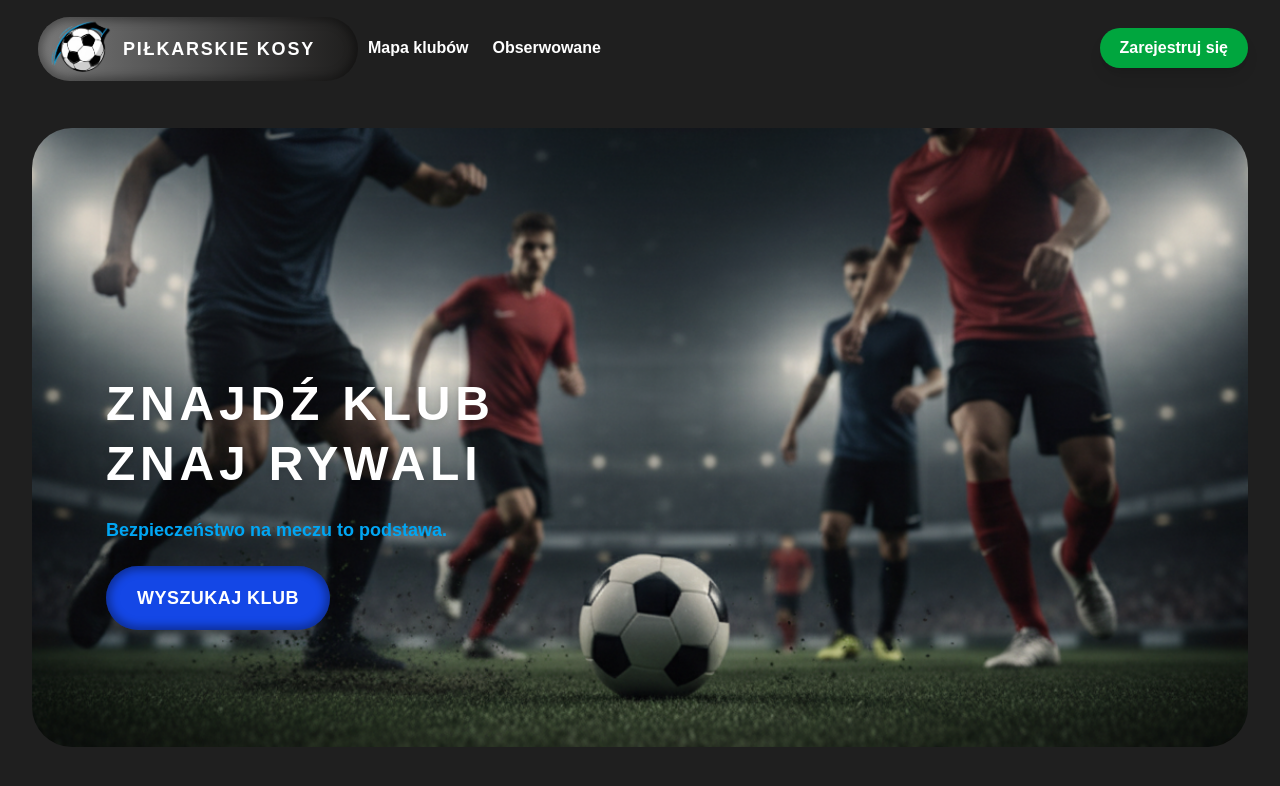
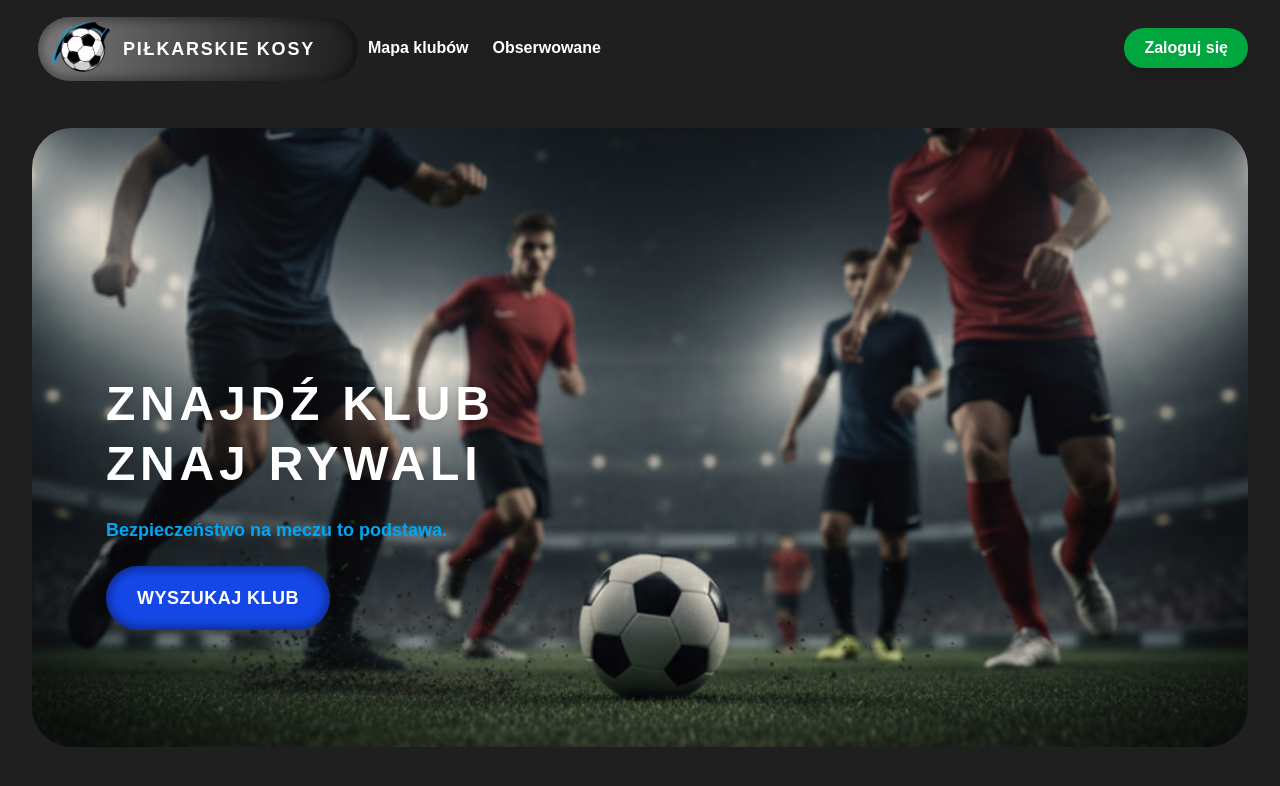
Before and after one commit to kamilpasierski/projekt-kosy, a React (Vite) app in the folder frontend/: page / in a window 1280 px wide. Shown: the top 786 px of the page. Built offline with nearby package versions, Linux system fonts and the light colour scheme; the HTML template or start-up script is replaced by a standard one.

Commit message:
change auth views order

```diff
--- a/frontend/src/scenes/auth/index.tsx
+++ b/frontend/src/scenes/auth/index.tsx
@@ -298,7 +298,7 @@ const AuthScene = () => {
 
                             {/* Email KLIKNIĘCIE OTWIERA REJESTRACJĘ */}
                             <button
-                                onClick={() => setView('register')}
+                                onClick={() => setView('login')}
                                 className="w-80 h-14 relative group cursor-pointer transition-transform active:scale-95"
                             >
                                 <div className="w-80 h-14 left-0 top-0 absolute">
--- a/frontend/src/scenes/navbar/index.tsx
+++ b/frontend/src/scenes/navbar/index.tsx
@@ -70,7 +70,7 @@ const NavbarRigid = () => {
                             <ActionButton
                                 onClick={() => navigate('auth')}
                             >
-                                Zarejestruj się
+                                Zaloguj się
                             </ActionButton>
                         </>
                 ) : (
```
